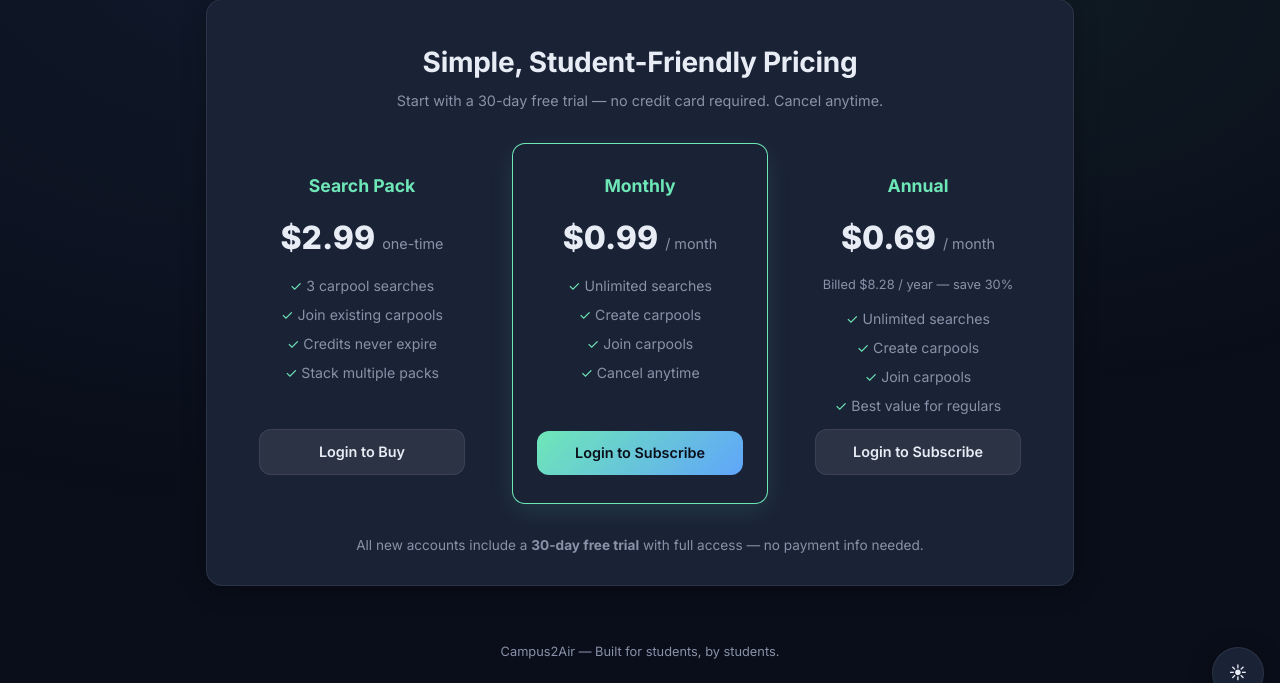
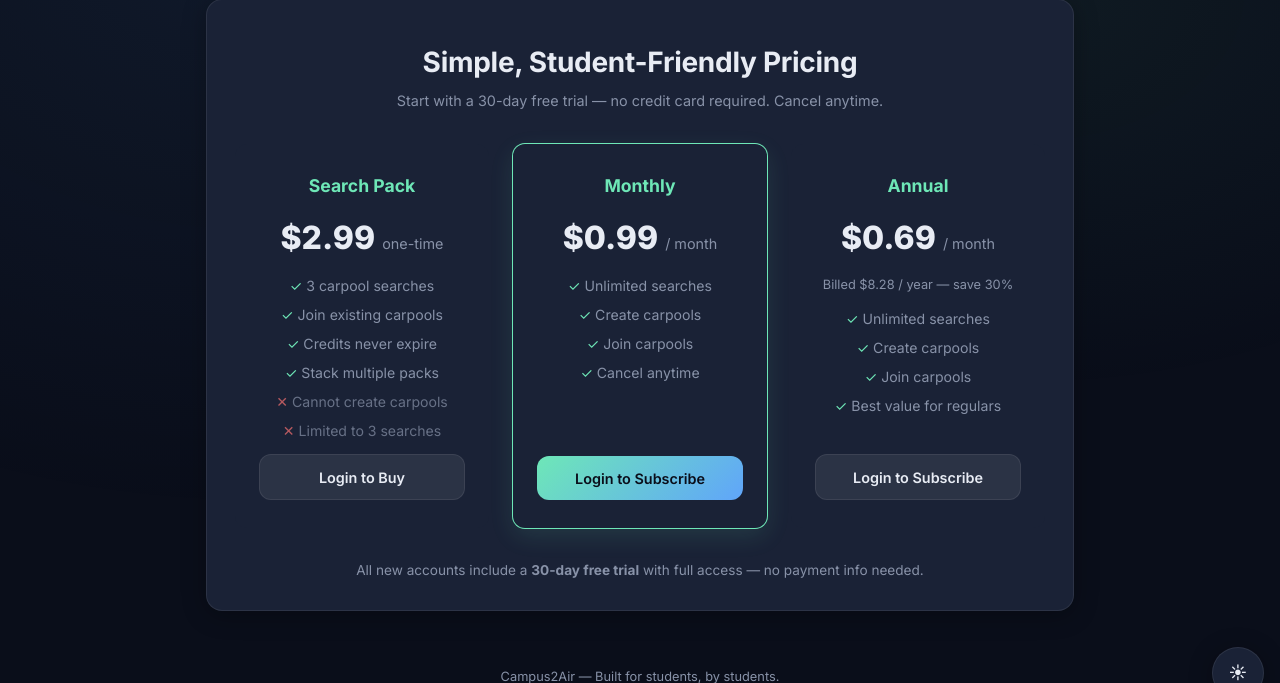
Before and after one commit to CodingGenius0001/univs-carpool-matchmaking, a Flask app: page /pricing in a window 1280 px wide. Shown: the part 85-768 px from the top of the page. Run offline with Flask 3, Linux system fonts and the light colour scheme.

Commit message:
Add limitation callouts to Search Pack pricing card
Show 'Cannot create carpools' and 'Limited to 3 searches' with
red X marks on the Search Pack card so users know the restrictions
before purchasing.

Co-Authored-By: Claude Sonnet 4.6 <noreply@anthropic.com>

```diff
--- a/static/styles.css
+++ b/static/styles.css
@@ -1921,6 +1921,8 @@ section.card { position: relative; } /* needed for overlay positioning */
 .pricing-card .plan-features { list-style: none; padding: 0; margin: 0; display: flex; flex-direction: column; gap: 0.4rem; }
 .pricing-card .plan-features li { font-size: 0.88rem; color: var(--text-muted); }
 .pricing-card .plan-features li::before { content: "✓ "; color: var(--accent); }
+.pricing-card .plan-features li.feature-no { color: var(--text-muted); opacity: 0.7; }
+.pricing-card .plan-features li.feature-no::before { content: "✕ "; color: var(--danger); }
 .pricing-card .plan-cta { margin-top: auto; }
 
 /* Account page */
--- a/templates/pricing.html
+++ b/templates/pricing.html
@@ -63,6 +63,8 @@
               <li>Join existing carpools</li>
               <li>Credits never expire</li>
               <li>Stack multiple packs</li>
+              <li class="feature-no">Cannot create carpools</li>
+              <li class="feature-no">Limited to 3 searches</li>
             </ul>
             <div class="plan-cta">
               {% if user_email %}
```
